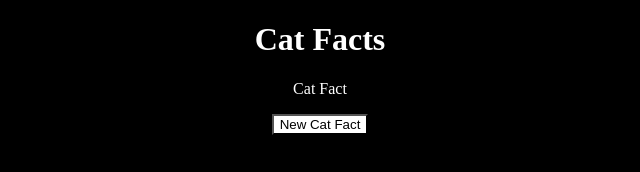
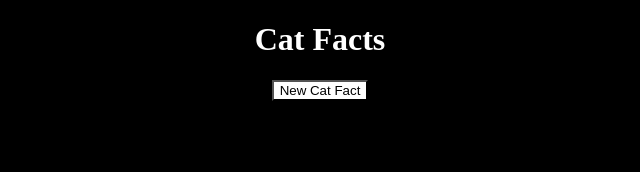
Before and after one commit to cmidon/Api, a plain HTML site: page index.html in a window 1280 px wide. Shown: the whole page, without its empty margins (320-960 px from the left). Drawn offline with Linux system fonts and the light colour scheme.

Commit message:
Update index.html

```diff
--- a/index.html
+++ b/index.html
@@ -11,7 +11,7 @@
 
 <body>
   <h1>Cat Facts</h1>
-  <p id = "p">Cat Fact</p>
+  <p id = "p"></p>
 <button id="b">New Cat Fact</button>
   <script>
     const button = document.getElementById("b");
```
